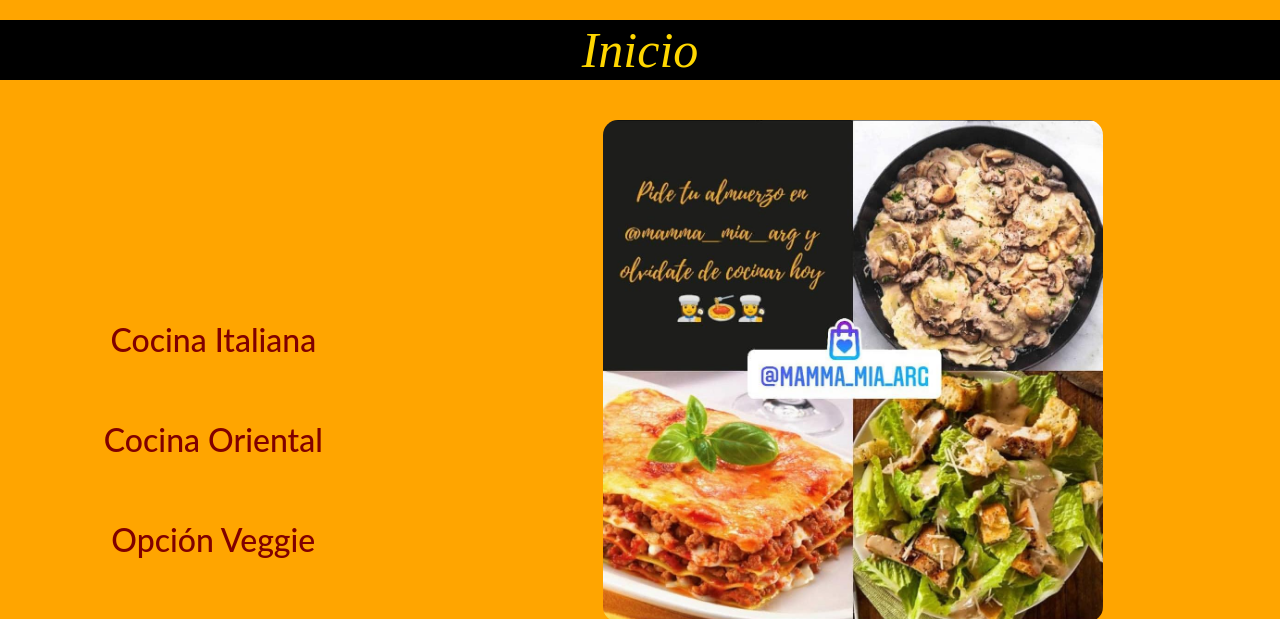
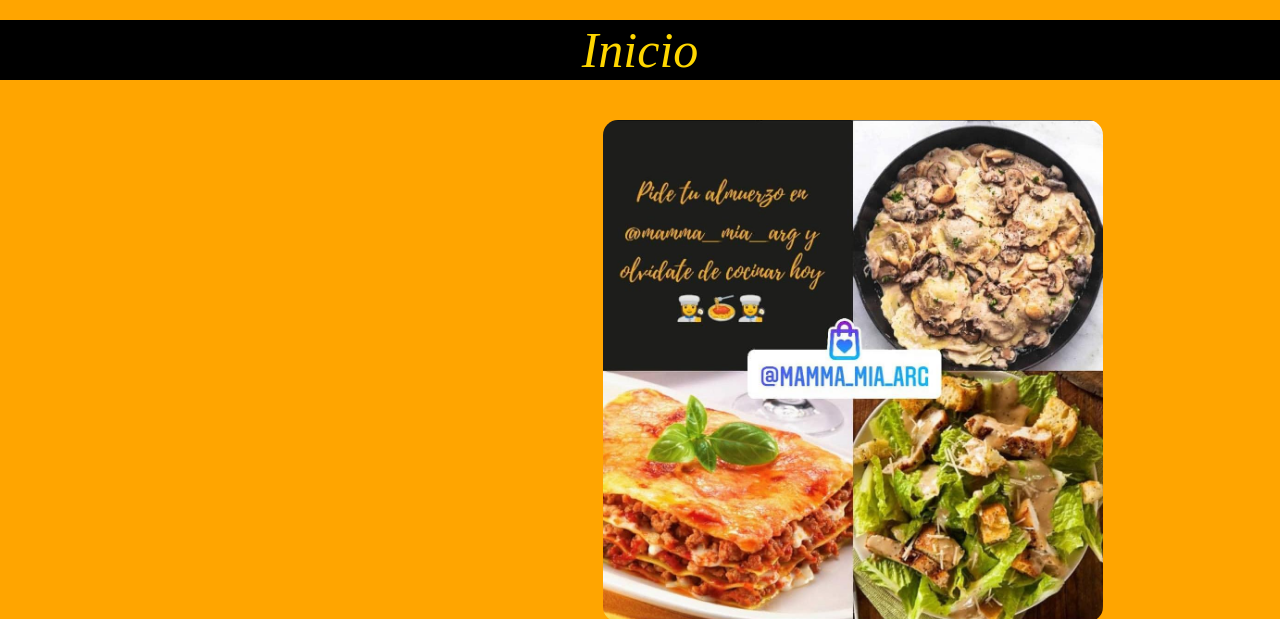
Before and after one commit to JersyCCM/mi_repositorio, a website: page index.html in a window 1280 px wide. Shown: the part 178-797 px from the top of the page. Drawn offline with nearby package versions, Linux system fonts and the light colour scheme.

Commit message:
sin letras

```diff
--- a/index.html
+++ b/index.html
@@ -58,7 +58,7 @@
         <div class="container-fluid">
             <div class="row d-flex justify-content-center text-center">
                 <main class="col-lg-4 col-md-4 col-sm-12">
-                    <h2 class="estiloH2"> Cocina Italiana <br> Cocina Oriental <br> Opción Veggie</h2>
+
                 </main>
                 <div class="col-lg-8 col-md-8 col-sm-12 seccionQuienesSomos__imagen"><img src="img/img1.jpg " alt="Presentacion " width="500px " height="500px" class="img-fluid" />
 
```
